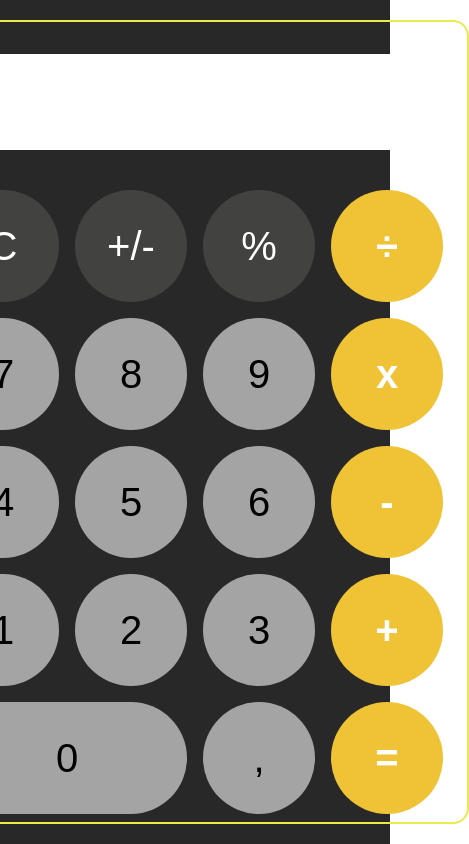
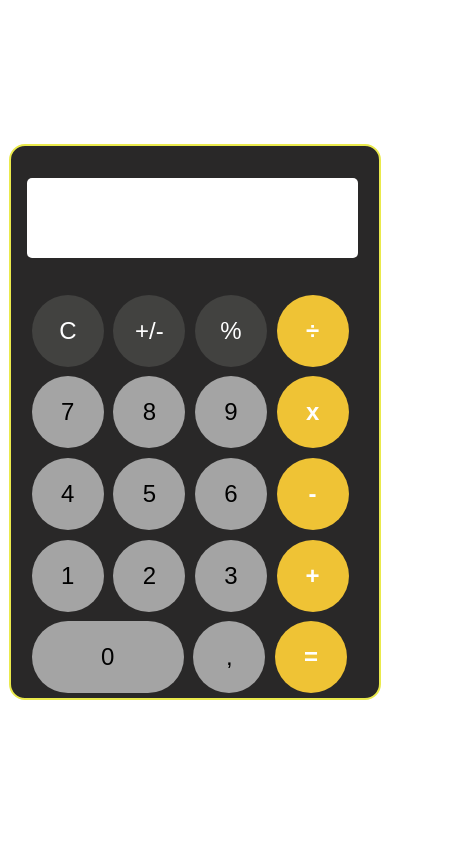
Before and after one commit to arditvezaj/VueCalculatorApp, a Vue app: page / in a window 390 px wide. Shown: the whole page, 469 px wide, since content can reach past the window. Built offline with nearby package versions, Linux system fonts and the light colour scheme; the HTML template or start-up script is replaced by a standard one.

Commit message:
mobile view ready to go

```diff
--- a/src/App.vue
+++ b/src/App.vue
@@ -15,7 +15,9 @@ const calculate = () => {
       <input v-model="input" type="text" />
       <div>
         <button @click="input = ''" class="extra-operators">C</button>
-        <button class="extra-operators">+/-</button>
+        <button @click="input = '-' + input" class="extra-operators">
+          +/-
+        </button>
         <button @click="input += '%'" class="extra-operators">%</button>
         <button @click="input += '/'" class="operators">÷</button>
       </div>
@@ -57,7 +59,6 @@ const calculate = () => {
 
 <style scoped>
 body {
-  background-color: rgb(41, 40, 40);
   display: flex;
   flex-direction: column;
   justify-content: center;
@@ -65,6 +66,7 @@ body {
 }
 
 section {
+  background-color: rgb(41, 40, 40);
   border: 2px solid rgb(234, 234, 76);
   border-radius: 1rem;
 }
@@ -113,4 +115,23 @@ button:active {
   width: 15rem;
   border-radius: 5rem;
 }
+
+@media (max-width: 49rem) {
+  input {
+    width: 90%;
+    height: 5rem;
+    font-size: 1.6rem;
+  }
+
+  button {
+    font-size: 1.5rem;
+    width: 4.5rem;
+    height: 4.5rem;
+    margin: 0.3rem;
+  }
+
+  #zero {
+    width: 9.5rem;
+  }
+}
 </style>
```
